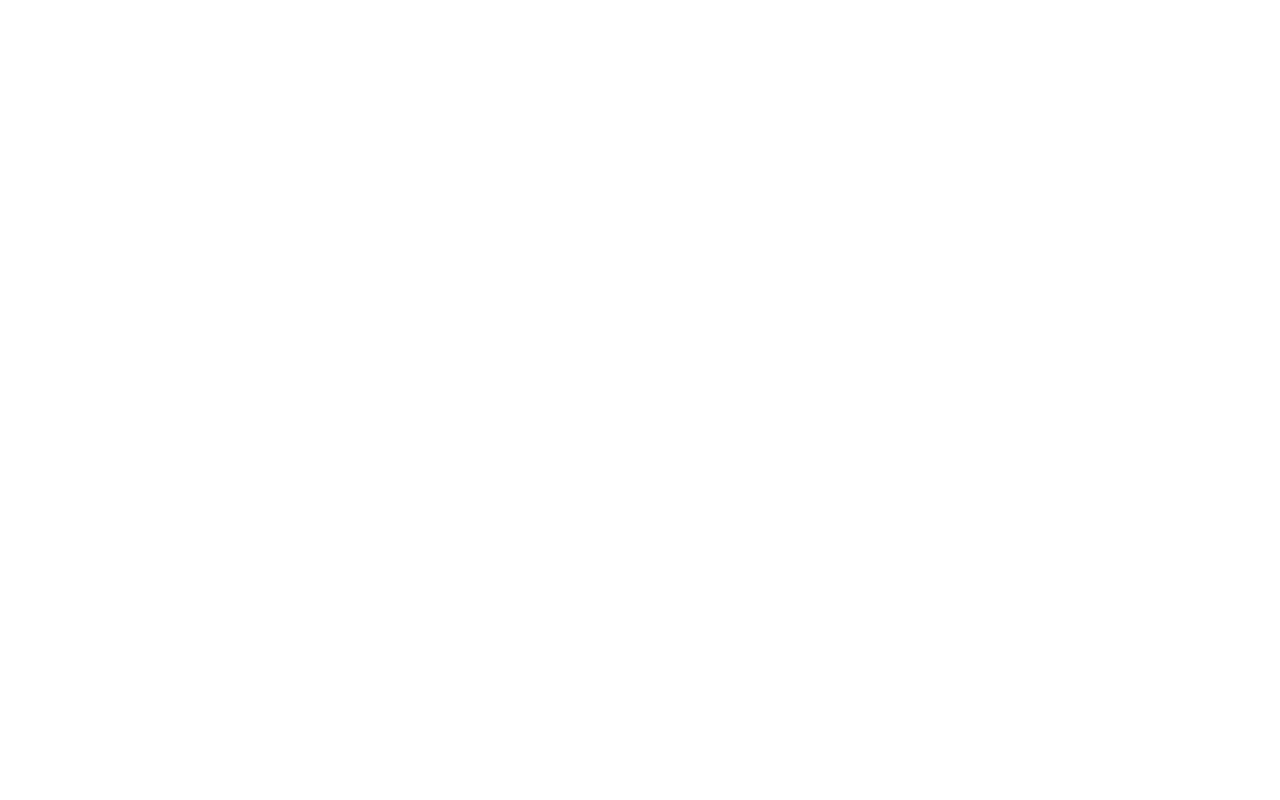
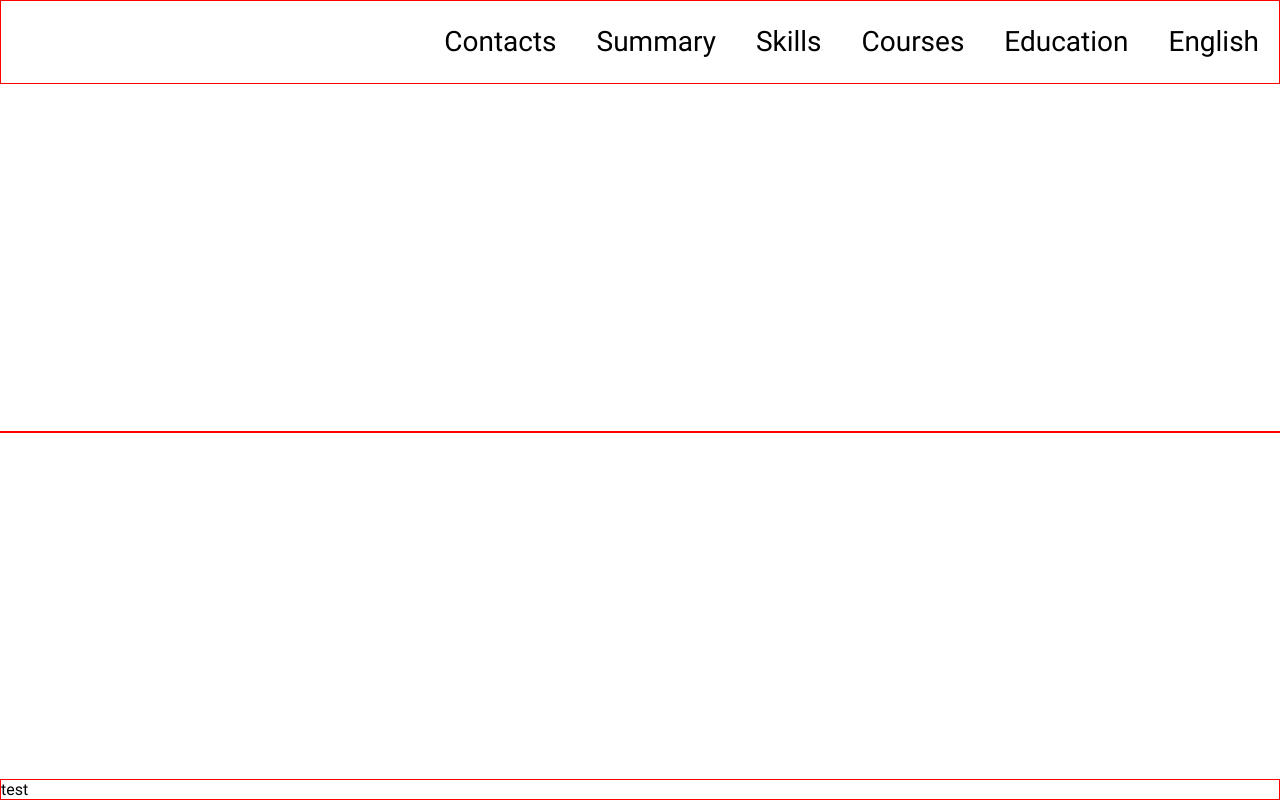
Before and after one commit to ElenaVasil/rsschool-cv, a plain HTML site: page index.html in a window 1280 px wide. Drawn offline with Linux system fonts and the light colour scheme.

Commit message:
feat: add nav

```diff
--- a/index.html
+++ b/index.html
@@ -5,11 +5,31 @@
     <meta http-equiv="X-UA-Compatible" content="IE=edge">
     <meta name="viewport" content="width=device-width, initial-scale=1.0">
     <title>cv</title>
-    <link rel="icon" href="assets/small icon.ico">
+    <link rel="icon" href="assets/yellow icon.ico">
     <link rel="stylesheet" href="style.css">
-
 </head>
 <body>
+  <header class = "header">
+    <div class="container">
+      <nav class="nav">
+        <ul class="nav-list">
+          <li class="nav-item"><a href="#contacts" class="nav-link">Contacts</a></li>
+          <li class="nav-item"><a href="#summary" class="nav-link">Summary</a></li>
+          <li class="nav-item"><a href="#skills" class="nav-link">Skills</a></li>
+          <li class="nav-item"><a href="#courses" class="nav-link">Courses</a></li>
+          <li class="nav-item"><a href="#education" class="nav-link">Education</a></li>
+          <li class="nav-item"><a href="#english" class="nav-link">English</a></li>
+        </ul>
+      </nav>
+    </div>
+  </header>
+  <main class = "main">
+    <div class="container">
 
+    </div>
+  </main>
+  <footer class = "footer">
+    <div class="container">test</div>
+  </footer>
 </body>
 </html>
--- a/style.css
+++ b/style.css
@@ -2,6 +2,49 @@
   font-family: Roboto;
   src: url("assets/fonts/Roboto-Regular.ttf");
 }
+html {
+  scroll-behavior: smooth;
+}
 body {
   font-family: 'Roboto';
+  min-height: 100vh;
+  margin: 0;
+  padding: 0;
+  display: flex;
+  flex-direction: column;
+  justify-content: space-between;
 }
+.header {
+    border: 1px solid red;
+}
+.main {
+    border: 1px solid red;
+}
+.footer {
+    border: 1px solid red;
+}
+.container {
+  max-width: 1440px;
+  margin: 0 auto;
+}
+.nav-list {
+  display: flex;
+  justify-content: flex-end;
+  align-items: center;
+  list-style: none;
+}
+a {
+  text-decoration: none;
+  color:black;
+  font-size: 28px;
+}
+a:hover {
+  text-decoration: underline;
+  color: darkblue;
+  font-size: 38px;
+}
+.nav-link {
+  padding: 0 20px;
+  line-height: 50px;
+  transition: .2s;
+}
```
